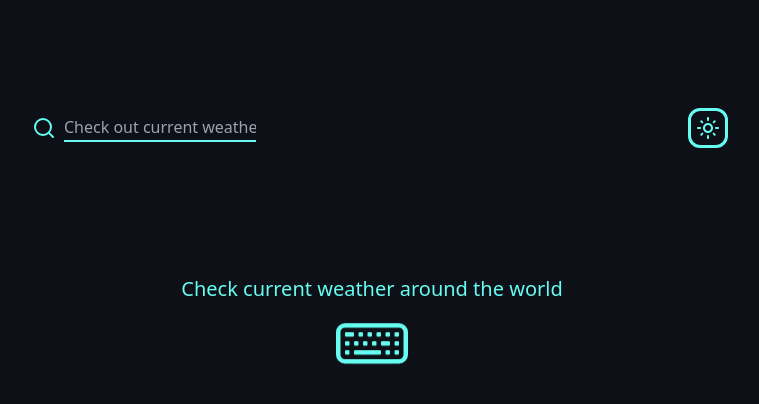
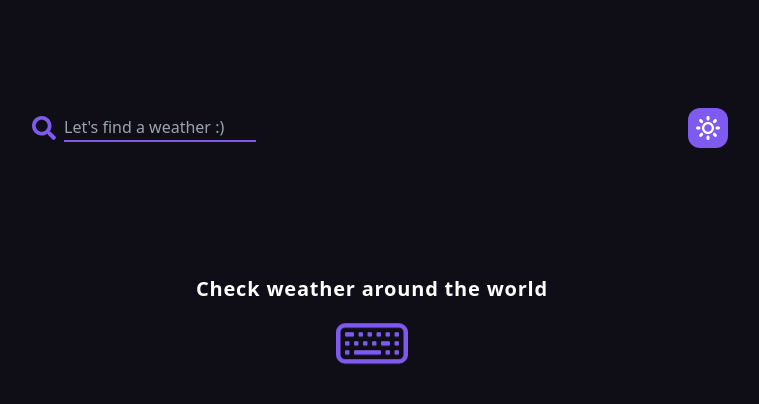
Before and after one commit to RobertoMMM/weatherByRobert, a React (Create React App) app: page / in a window 1280 px wide. Shown: the top 404 px of the page, without its empty margins (268-1027 px from the left). Built offline with nearby package versions, Linux system fonts and the light colour scheme.

Commit message:
add new things

```diff
--- a/src/App.css
+++ b/src/App.css
@@ -1,3 +1,6 @@
+.body{
+  @apply font-sofia
+}
 .darkSec,
 .lightSec {
   @apply top-0 left-0 absolute w-[100vw] h-[100vh] duration-300;
--- a/src/navbar/Navbar.css
+++ b/src/navbar/Navbar.css
@@ -3,23 +3,26 @@
   md:min-w-[10rem] md:top-[12vh] md:left-[50%] md:translate-x-[-50%] md:justify-center;
 }
 .darkBtn,
-.lightBtn {
-  @apply text-2xl;
+.ligthBtn {
+  @apply text-2xl text-textForDark;
 }
 .darkBtn {
   @apply animate-spinSun;
 }
-.lightBtn {
+.ligthBtn {
   @apply animate-moonPulse;
 }
-.divThemeAc,
-.divThemeIn {
+.divButtonDark,
+.divButtonLigth {
   @apply h-10 min-w-[2.5rem] justify-center
   text-center flex rounded-xl
-  border-[3px] cursor-pointer;
+  border-[3px] cursor-pointer border-none;
 }
-.divThemeAc {
-  @apply animate-toggleAnimation;
+.divButtonDark {
+  @apply bg-forDark animate-toggleAnimation
+}
+.divButtonLigth {
+  @apply bg-forWhite animate-toggleAnimation
 }
 .labelInput {
   @apply w-72 h-10 rounded-xl items-center flex gap-2;
@@ -29,10 +32,10 @@
   @apply border-b-2 bg-transparent w-48 h-[70%] outline-0;
 }
 .userInputDark {
-  @apply text-slate-200 border-forDark;
+  @apply text-textForDark border-forDark;
 }
 .userInputLigth {
-  @apply text-slate-800 border-forWhite;
+  @apply text-textForWhite border-forWhite;
 }
 .searchIcon {
   @apply text-2xl ml-4;
--- a/src/navbar/Navbar.jsx
+++ b/src/navbar/Navbar.jsx
@@ -1,38 +1,35 @@
 import { useContext, useState } from "react";
-import { MdOutlineLightMode, MdOutlineNightlight } from "react-icons/md";
-import { FiSearch } from "react-icons/fi";
+import { BiMoon } from "react-icons/bi";
+import { ImSun } from "react-icons/im";
+import { FaSearch } from "react-icons/fa";
 import { ThemeContext } from "../store/context";
 import "./Navbar.css";
 
 const Navbar = () => {
-  const [btnEffect, setBtnEffect] = useState(true);
   const { darkMode, changheDark, getUserInput, userInput } =
     useContext(ThemeContext);
 
   const themeToggler = () => {
     changheDark();
-    setBtnEffect(true);
   };
   return (
     <div className="navbarSearch">
       <label className="labelInput">
-        <FiSearch className="searchIcon" />
+        <FaSearch className="searchIcon" />
         <input
           value={userInput}
           onChange={(e) => getUserInput(e)}
           type="text"
           className={darkMode ? "userInputDark" : "userInputLigth"}
-          placeholder="Check out current weather"
+          placeholder="Let's find a weather :)"
         />
       </label>
       <div
-        className={`${btnEffect && "divThemeAc"} divThemeIn`}
+        className={`${darkMode ? "divButtonDark" : "divButtonLigth"}`}
         onClick={themeToggler}
-        onAnimationEnd={() => setBtnEffect(false)}
-        style={{ borderColor: `${!darkMode ? "#45A29E" : "#66FCF1"}` }}
       >
-        <button className={darkMode ? "darkBtn" : "lightBtn"}>
-          {darkMode ? <MdOutlineLightMode /> : <MdOutlineNightlight />}
+        <button className={darkMode ? "darkBtn" : "ligthBtn"}>
+          {darkMode ? <ImSun /> : <BiMoon />}
         </button>
       </div>
     </div>
--- a/src/weather/content/Content.css
+++ b/src/weather/content/Content.css
@@ -1,12 +1,21 @@
+.sectionInfoDark, .sectionInfoWhite {
+  @apply justify-center flex relative top-1/3 font-bold tracking-wider;
+}
+.sectionInfoDark {
+  @apply text-textForDark
+}
+.sectionInfoWhite {
+  @apply text-textForWhite
+}
 .notFound {
-  @apply text-3xl absolute top-16;
-}
-.sectionInfo {
-  @apply justify-center flex relative top-1/3;
+  @apply text-2xl absolute top-16 items-center flex md:text-3xl;
 }
 .noUserInput {
-  @apply text-xl top-1/3 m-2 text-center items-center;
+  @apply text-xl top-1/3 m-2 text-center items-center ;
 }
-.keyboard {
-  @apply text-7xl m-auto mt-5 animate-bounce;
+.keyboardDark, .keyboardWhite {
+  @apply text-7xl m-auto mt-5 animate-bounce text-forDark;
 }
+.keyboardWhite {
+  @apply text-forWhite
+}
--- a/src/weather/content/Content.jsx
+++ b/src/weather/content/Content.jsx
@@ -9,7 +9,7 @@ import "./Content.css";
 const Content = () => {
   const [writing, setWriting] = useState(true);
   const [isErrorCode, setIsErrorCode] = useState(false);
-  const { userInput, setData, allData } = useContext(ThemeContext);
+  const { userInput, setData, allData, darkMode } = useContext(ThemeContext);
   useEffect(() => {
     const timeout = setTimeout(() => {
       getData();
@@ -25,8 +25,8 @@ const Content = () => {
       return (
         <>
           <p className="notFound">
-            <HiOutlineEmojiSad className="float-left flex mr-4" />
-            No results
+            <HiOutlineEmojiSad className="float-left text-5xl flex mr-4 text-forDark animate-pulse" />
+            Try another location
           </p>
         </>
       );
@@ -37,36 +37,30 @@ const Content = () => {
   const NoUserInput = () => {
     return (
       <div className="noUserInput">
-        <p>Check current weather around the world</p>
-        <BsKeyboard className="keyboard" />
+        <p>Check weather around the world</p>
+        <BsKeyboard className={darkMode ? "keyboardDark" : "keyboardWhite"} />
       </div>
     );
   };
   const getData = async () => {
     if (userInput.length > 0) {
-      const response = await fetch(
-        `http://api.weatherapi.com/v1/current.json?key=030082f3dc234b4181f111631221005&q=${userInput}`
-      );
       const response2 = await fetch(
         `http://api.weatherapi.com/v1/forecast.json?key=030082f3dc234b4181f111631221005&q=${userInput}&days=3`
-
       );
-      const data = await response.json();
       const data2 = await response2.json();
-      console.log(data);
-      console.log(data2.forecast.forecastday[0]);
-      if (data.error) {
+      console.log(data2);
+      if (data2.error) {
         setIsErrorCode(true);
         return;
       } else {
         setIsErrorCode(false);
-        setData(data);
+        setData(data2);
       }
     }
   };
   return (
     <>
-      <section className="sectionInfo">
+      <section className={darkMode ? "sectionInfoDark" : "sectionInfoWhite"}>
         {!userInput && <NoUserInput />}
         {userInput && <DiplayedInfo />}
       </section>
--- a/src/weather/waitpage/waitpage.css
+++ b/src/weather/waitpage/waitpage.css
@@ -1,3 +1,3 @@
 .waitIcon {
-  @apply text-[5rem] absolute top-16 animate-ping;
+  @apply text-[5rem] absolute top-16 animate-ping text-forDark;
 }
--- a/tailwind.config.js
+++ b/tailwind.config.js
@@ -4,10 +4,12 @@ module.exports = {
   theme: {
     extend: {
       colors: {
-        forDark: "#66FCF1",
-        forWhite: "#45A29E",
-        darkThemeBack: "#0D1117",
-        whiteThemeBack: "#e6e6e6",
+        forDark: "#7f5af0",
+        forWhite: "#2cb67d",
+        darkThemeBack: "#0f0e17",
+        whiteThemeBack: "#fffffe",
+        textForDark: '#fffffe',
+        textForWhite: '#242629',
       },
       keyframes: {
         toggleAnimation: {
@@ -38,6 +40,9 @@ module.exports = {
         moonPulse: "moonPulse 500ms ease-in-out",
         toggleAnimation: "toggleAnimation 500ms ease-in-out",
       },
+      fontFamily: {
+        sofia: ['Sofia Pro', 'sans-serif'],
+      },
     },
   },
   plugins: [],
```
Also changed, not shown: src/weather/data/WeatherData.jsx (line endings or trailing spaces).
